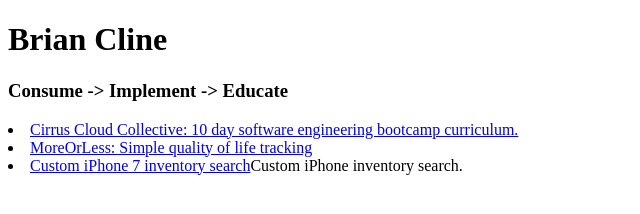
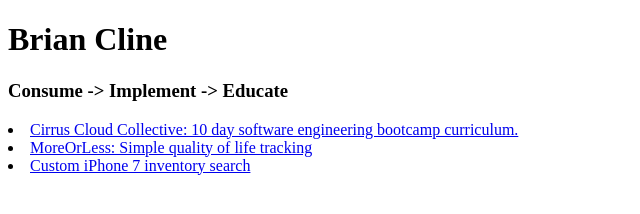
Before and after one commit to standardhuman/standardhuman.github.io, a plain HTML site: page index.html in a window 1280 px wide. Shown: the whole page, without its empty margins (0-640 px from the left). Drawn offline with Linux system fonts and the light colour scheme.

```diff
--- a/index.html
+++ b/index.html
@@ -9,6 +9,6 @@
     <h3>Consume -> Implement -> Educate</h3>
     <li><a href="https://standardhuman.github.io/cirrus">Cirrus Cloud Collective: 10 day software engineering bootcamp curriculum.</a></li>
     <li><a href="https://standardhuman.github.io/moreorless">MoreOrLess: Simple quality of life tracking</a></li>
-    <li><a href="https://standardhuman.github.io/mystock">Custom iPhone 7 inventory search</a>Custom iPhone inventory search.</li>
+    <li><a href="https://standardhuman.github.io/mystock">Custom iPhone 7 inventory search</a></li>
   </body>
 </html>
```
